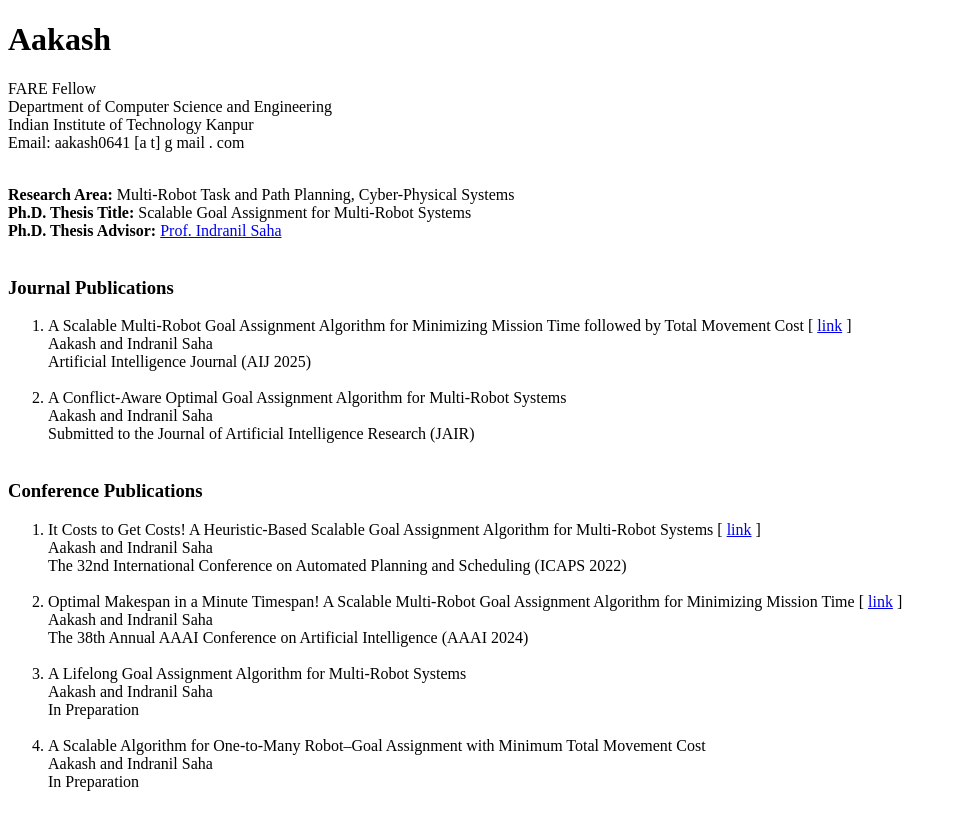
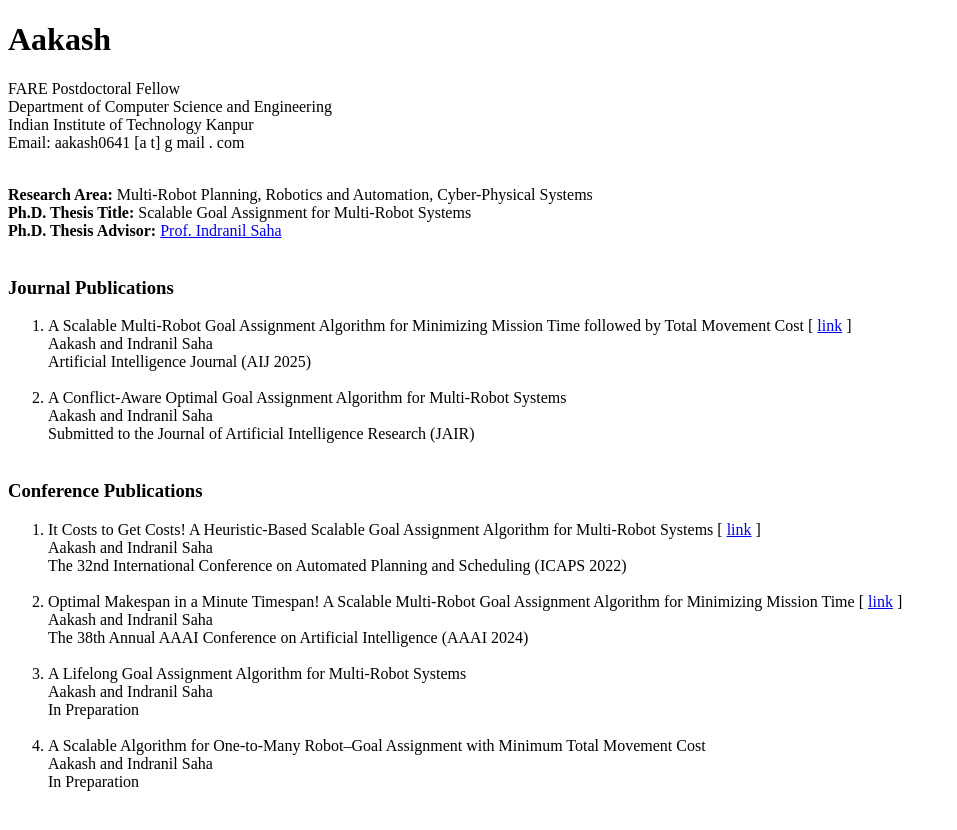
Before and after one commit to aakash0641/aakash0641.github.io, a plain HTML site: page index.html in a window 1280 px wide. Shown: the whole page, without its empty margins (0-957 px from the left). Drawn offline with Linux system fonts and the light colour scheme.

Commit message:
made designation more explicit

```diff
--- a/index.html
+++ b/index.html
@@ -10,14 +10,14 @@
     <body>
         <h1> Aakash </h1>
 
-        <p> FARE Fellow <br>
+        <p> FARE Postdoctoral Fellow <br>
             Department of Computer Science and Engineering <br>
             Indian Institute of Technology Kanpur <br>
             Email: aakash0641 [a t] g mail . com <br>
         </p>
 
         <br>
-        <strong> Research Area: </strong> Multi-Robot Task and Path Planning, Cyber-Physical Systems <br>
+        <strong> Research Area: </strong> Multi-Robot Planning, Robotics and Automation, Cyber-Physical Systems <br>
         <strong> Ph.D. Thesis Title: </strong> Scalable Goal Assignment for Multi-Robot Systems <br>
         <strong> Ph.D. Thesis Advisor: </strong> <a href="https://www.cse.iitk.ac.in/users/isaha/" target="_blank"> Prof. Indranil Saha </a> <br>
 
```
